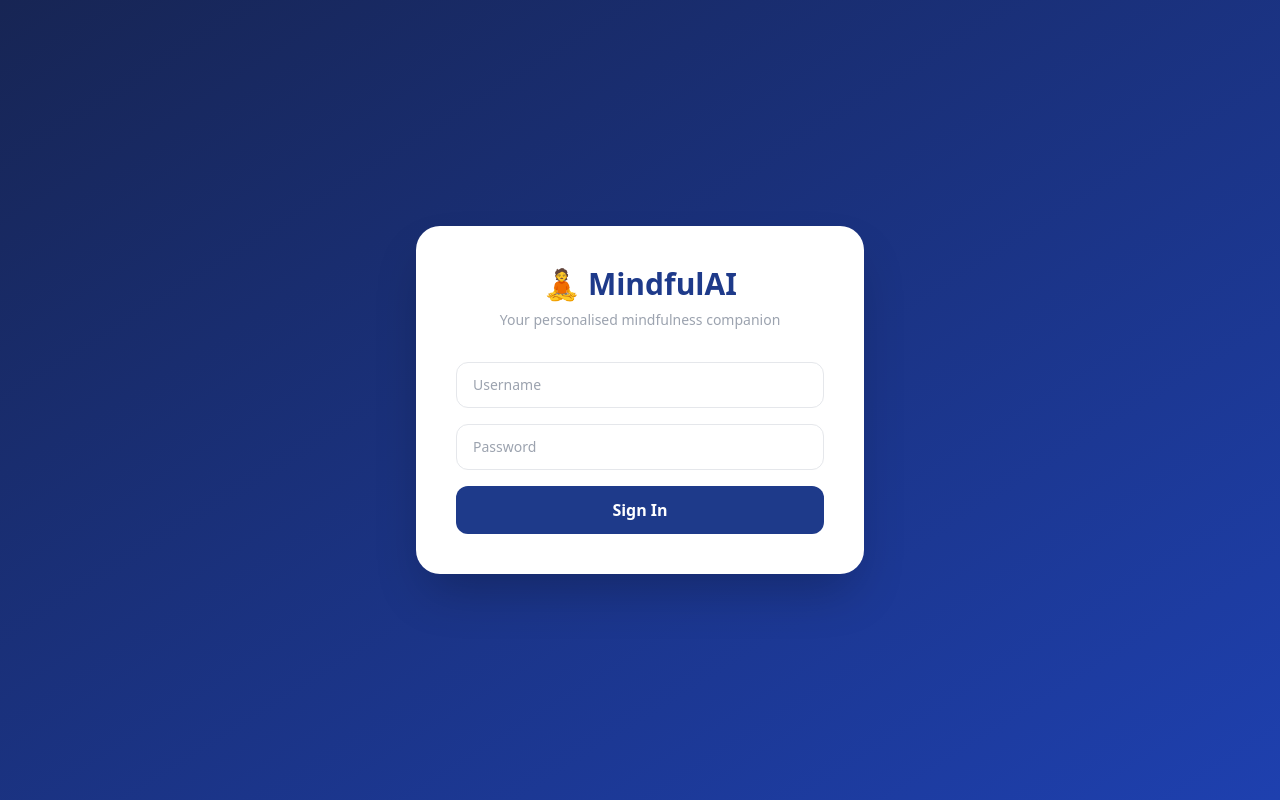
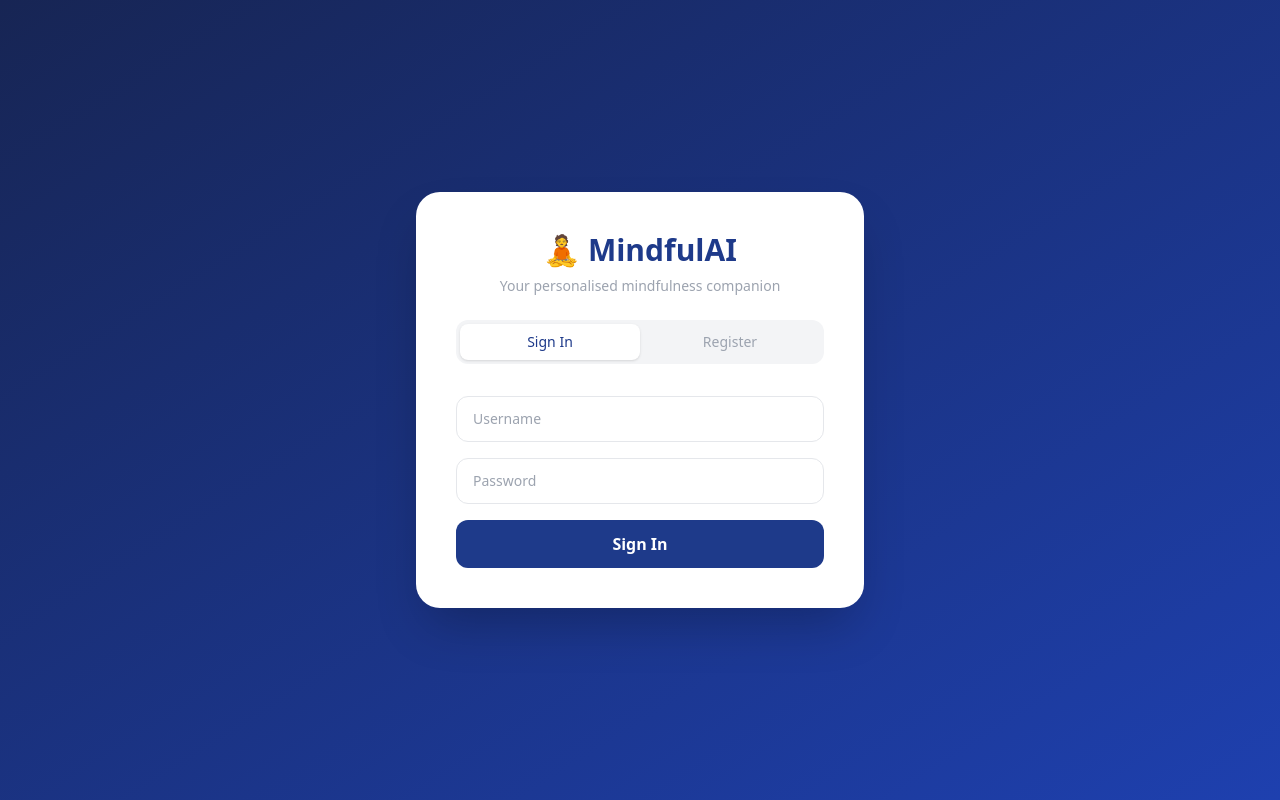
Before and after one commit to WisdomMarore/mindfulai, a React app in the folder frontend/: page /login in a window 1280 px wide. Built offline with nearby package versions, Linux system fonts and the light colour scheme; no server answers; the HTML template or start-up script is replaced by a standard one.

Commit message:
Add user registration with sign in and register toggle

```diff
--- a/frontend/src/pages/Login.jsx
+++ b/frontend/src/pages/Login.jsx
@@ -3,8 +3,10 @@ import { useNavigate } from 'react-router-dom';
 import { authAPI } from '../api/client';
 
 export default function Login() {
-  const [form, setForm] = useState({ username: '', password: '' });
+  const [isLogin, setIsLogin] = useState(true);
+  const [form, setForm] = useState({ username: '', email: '', password: '' });
   const [error, setError] = useState('');
+  const [success, setSuccess] = useState('');
   const [loading, setLoading] = useState(false);
   const navigate = useNavigate();
 
@@ -12,7 +14,10 @@ export default function Login() {
     e.preventDefault();
     setLoading(true);
     setError('');
+    setSuccess('');
+
     try {
+      if (isLogin) {
         const res = await authAPI.login({
           username: form.username,
           password: form.password,
@@ -20,10 +25,25 @@ export default function Login() {
         const token = res.data.access;
         localStorage.setItem('access_token', token);
         localStorage.setItem('user', JSON.stringify({ username: form.username }));
-      console.log('Token stored:', localStorage.getItem('access_token'));
         navigate('/dashboard');
+      } else {
+        await authAPI.register({
+          username: form.username,
+          email: form.email,
+          password: form.password,
+        });
+        setSuccess('Account created! You can now sign in.');
+        setIsLogin(true);
+        setForm({ username: '', email: '', password: '' });
+      }
     } catch (err) {
-      setError(err.response?.data?.detail || 'Invalid username or password');
+      const data = err.response?.data;
+      if (data) {
+        const firstError = Object.values(data)[0];
+        setError(Array.isArray(firstError) ? firstError[0] : firstError);
+      } else {
+        setError('Something went wrong. Please try again.');
+      }
     } finally {
       setLoading(false);
     }
@@ -33,8 +53,27 @@ export default function Login() {
     <div className="min-h-screen bg-gradient-to-br from-blue-950 to-blue-800 flex items-center justify-center">
       <div className="bg-white rounded-3xl shadow-2xl p-10 w-full max-w-md">
         <h1 className="text-3xl font-bold text-blue-900 mb-2 text-center">🧘 MindfulAI</h1>
-        <p className="text-center text-gray-400 mb-8 text-sm">Your personalised mindfulness companion</p>
+        <p className="text-center text-gray-400 mb-6 text-sm">Your personalised mindfulness companion</p>
+
+        {/* Toggle */}
+        <div className="flex bg-gray-100 rounded-xl p-1 mb-8">
+          <button
+            onClick={() => { setIsLogin(true); setError(''); setSuccess(''); }}
+            className={`flex-1 py-2 rounded-lg text-sm font-medium transition ${isLogin ? 'bg-white shadow text-blue-900' : 'text-gray-400'}`}
+          >
+            Sign In
+          </button>
+          <button
+            onClick={() => { setIsLogin(false); setError(''); setSuccess(''); }}
+            className={`flex-1 py-2 rounded-lg text-sm font-medium transition ${!isLogin ? 'bg-white shadow text-blue-900' : 'text-gray-400'}`}
+          >
+            Register
+          </button>
+        </div>
+
         {error && <p className="text-red-500 text-sm text-center mb-4">{error}</p>}
+        {success && <p className="text-green-500 text-sm text-center mb-4">{success}</p>}
+
         <form onSubmit={handleSubmit} className="flex flex-col gap-4">
           <input
             type="text"
@@ -44,6 +83,15 @@ export default function Login() {
             className="border border-gray-200 rounded-xl px-4 py-3 text-sm focus:outline-none focus:ring-2 focus:ring-blue-400"
             required
           />
+          {!isLogin && (
+            <input
+              type="email"
+              placeholder="Email (optional)"
+              value={form.email}
+              onChange={(e) => setForm({ ...form, email: e.target.value })}
+              className="border border-gray-200 rounded-xl px-4 py-3 text-sm focus:outline-none focus:ring-2 focus:ring-blue-400"
+            />
+          )}
           <input
             type="password"
             placeholder="Password"
@@ -57,7 +105,7 @@ export default function Login() {
             disabled={loading}
             className="bg-blue-900 text-white py-3 rounded-xl font-semibold hover:bg-blue-700 transition disabled:opacity-50"
           >
-            {loading ? 'Signing in...' : 'Sign In'}
+            {loading ? 'Please wait...' : isLogin ? 'Sign In' : 'Create Account'}
           </button>
         </form>
       </div>
```
Lines whose indentation alone changed are shown as unchanged.
